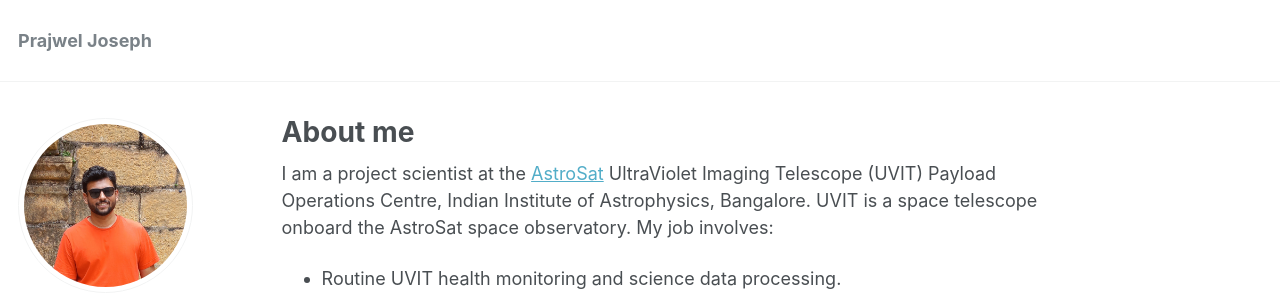
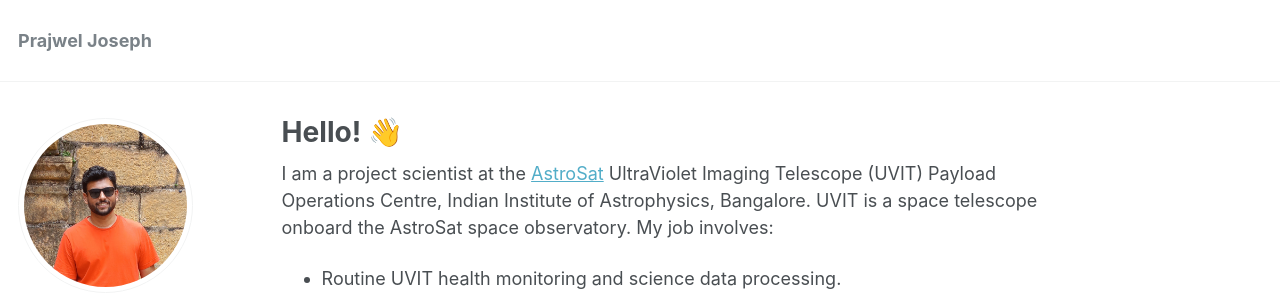
Before and after one commit to prajwel/prajwel.github.io, a Jekyll site: the page built from _pages/about.md, in a window 1280 px wide and 1348 px high. Shown: the top 304 px of the window. Built offline with Jekyll 4.4.1, drawn with Linux system fonts in a browser that asks for light colours; some web fonts are replaced; comment, search, counter and statistics services are not loaded.

Commit message:
Update about.md

```diff
--- a/_pages/about.md
+++ b/_pages/about.md
@@ -1,6 +1,6 @@
 ---
 permalink: /
-title: "About me"
+title: "Hello! 👋"
 excerpt: "About me"
 author_profile: true
 redirect_from:
```
